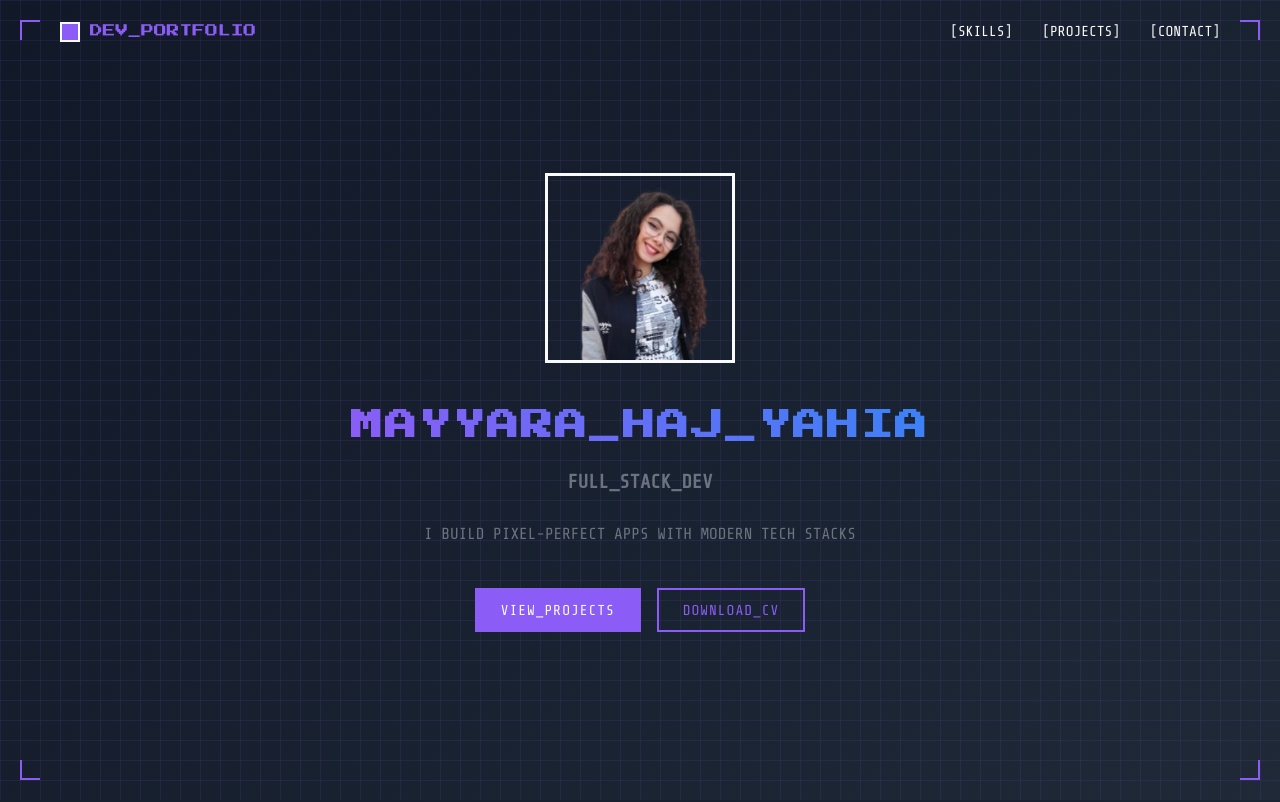
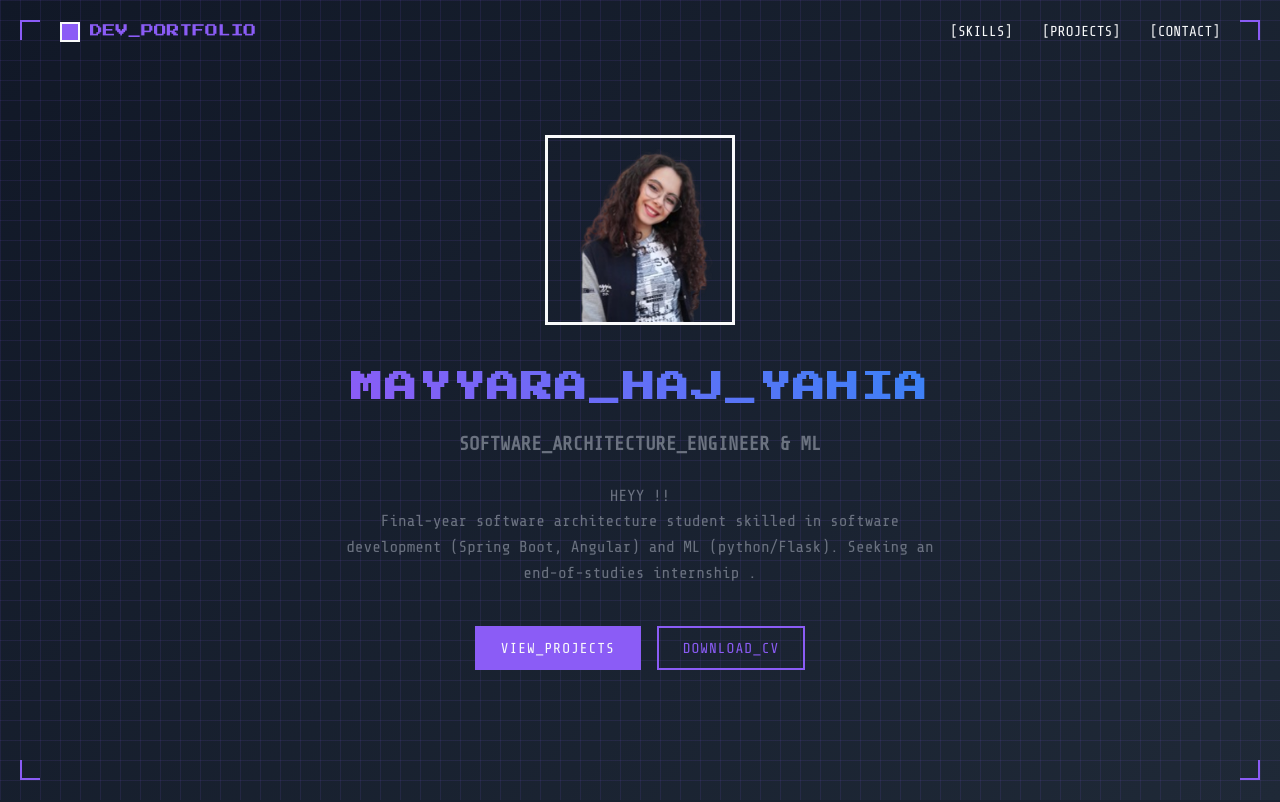
Before and after one commit to MayyaraHY/Portfolio, a React (Vite) app: page / in a window 1280 px wide. Shown: the top 802 px of the page. Built offline with nearby package versions, Linux system fonts and the light colour scheme.

Commit message:
deployment fixes

```diff
--- a/src/components/Hero/Hero.jsx
+++ b/src/components/Hero/Hero.jsx
@@ -24,10 +24,11 @@ const Hero = () => {
           <h1 className="pixel-text">
             <span className="pixel-gradient">Mayyara_Haj_Yahia</span>
           </h1>
-          <h2 className="pixel-subtitle">FULL_STACK_DEV</h2>
+          <h2 className="pixel-subtitle">Software_architecture_engineer & ML</h2>
           <p className="pixel-description">
-            I BUILD PIXEL-PERFECT APPS WITH MODERN TECH STACKS
-          </p>
+            HEYY !! <br></br>
+Final-year software architecture student skilled in software development (Spring Boot, Angular) and ML (python/Flask).
+Seeking an end-of-studies internship .          </p>
 
           <div className="pixel-buttons">
             <button className="pixel-btn primary">VIEW_PROJECTS</button>
--- a/vite.config.js
+++ b/vite.config.js
@@ -3,6 +3,6 @@ import react from '@vitejs/plugin-react'
 
 // https://vite.dev/config/
 export default defineConfig({
-  base: '/Portfolio/', // serve from GitHub Pages at /Portfolio/
-  plugins: [react()],
+    plugins: [react()],
+    base: "/Portfolio", // serve from GitHub Pages at /Portfolio/
 })
```
